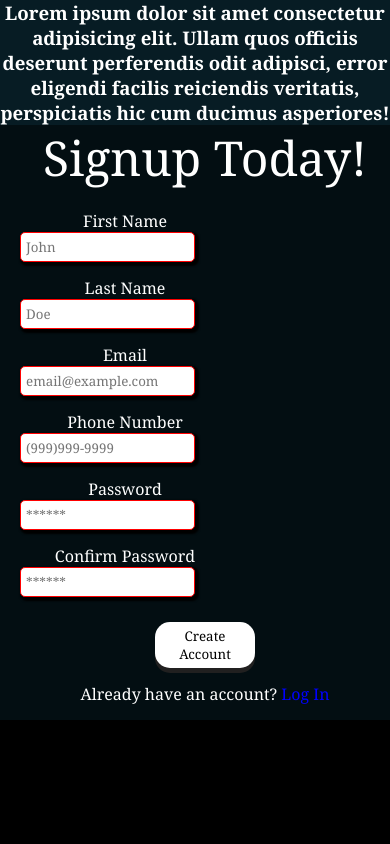
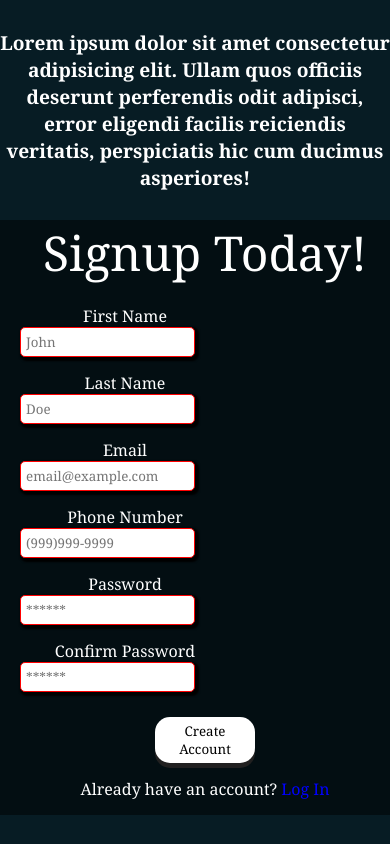
Before and after one commit to devingdaniels/signup_for_mars, a plain HTML site: page index.html in a window 390 px wide. Drawn offline with Linux system fonts and the light colour scheme.

Commit message:
updated responsivness issue

```diff
--- a/styles.css
+++ b/styles.css
@@ -14,7 +14,6 @@ body{
 p{
     margin-top: 15px;
 }
-
 
 input {
     border: 1px solid #000;
@@ -62,7 +61,7 @@ a{
     color: white;
     height: max-content;
     width: 50%;
-    background: rgba(255, 255, 255, 0.3);
+    background: rgba(255, 255, 255, 0.1);
 }
 
 .rocket-icon{
@@ -98,19 +97,22 @@ a{
 padding-left: 20px;
 background: rgba(0, 0, 0, 0.5);
 padding-bottom: 15px;
+display: flex;
+flex-direction: column;
+align-items: center;
+text-align: center;
 }
 
 #form-data{
     display: flex;
     flex-wrap: wrap;
+    justify-content: center;
 
 }
 
 .fieldset-block{
     display: flex;
     flex-wrap: wrap;
-
-
 }
 
 #submit-button{
@@ -147,7 +149,19 @@ padding-bottom: 15px;
     }
     #right-section{
         width: 100vw;
-        text-align: center;
-        justify-content: center;
+    }
+
+    h3{
+        font-size: 1.2rem;
+    }
+
+    #right-section{
+        height: 100vh;
     }
   }
+
+  @media (max-width: 860px){
+    #form-data{
+        align-items: center;
+    }
+  }
```
